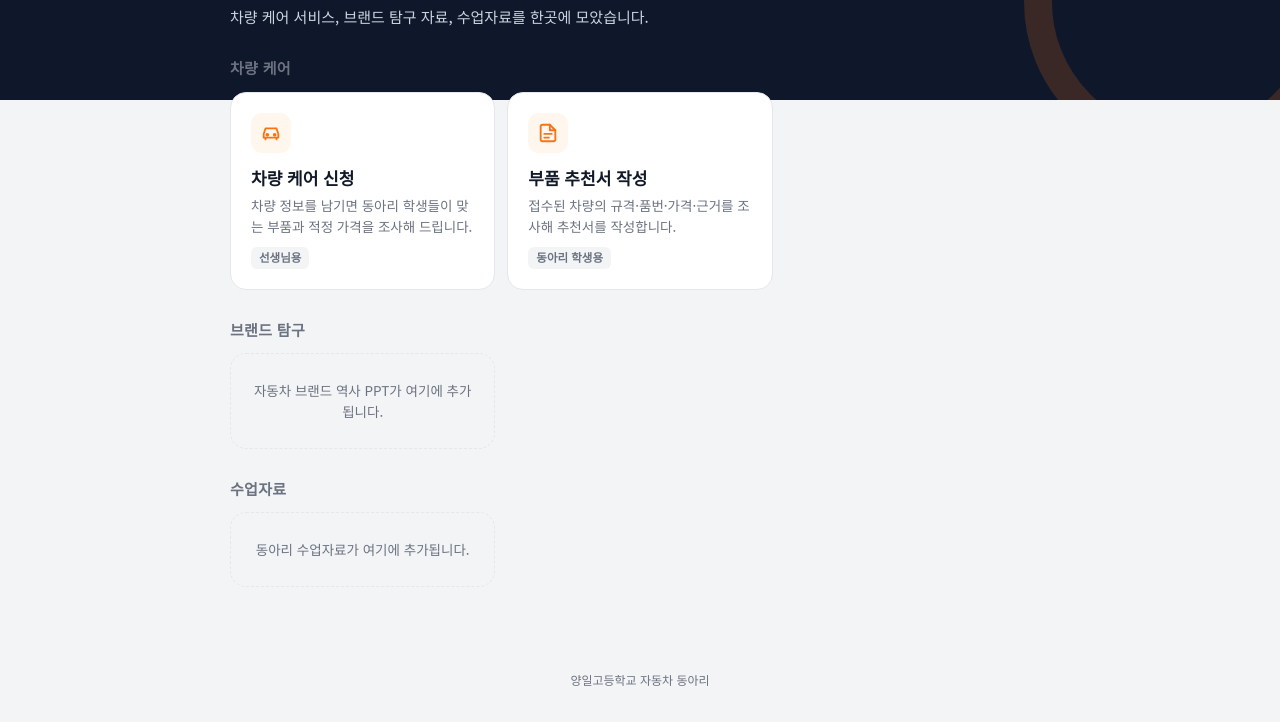
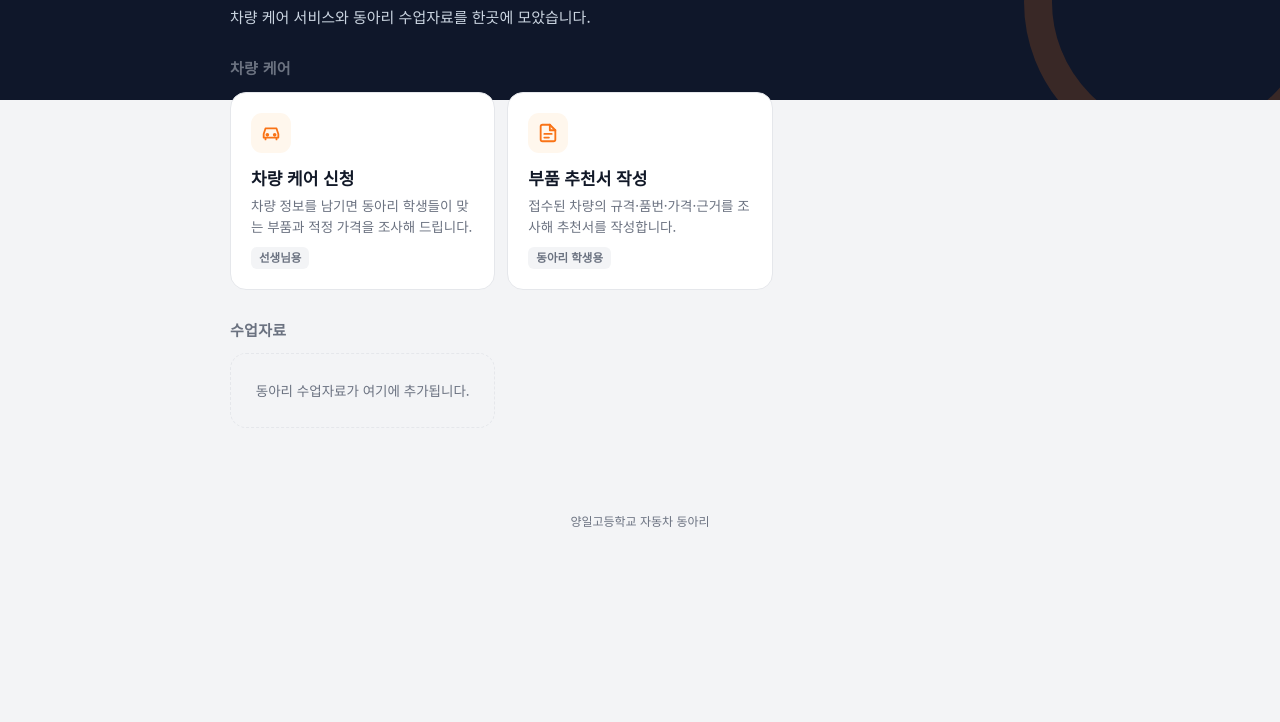
Before and after one commit to shinhs2549-dev/yangil-auto-club, a plain HTML site: page index.html in a window 1280 px wide. Shown: the part 134-856 px from the top of the page. After the commit the page ends 800 px from the top, so only its background shows below. Drawn offline with Linux system fonts and the light colour scheme.

Commit message:
메인: 브랜드 탐구 섹션 제거, 수업자료로 통합
Co-Authored-By: Claude Opus 5.5 <noreply@anthropic.com>
Claude-Session: https://claude.ai/code/session_01PDouQNti754vtrZB15jcfq

```diff
--- a/index.html
+++ b/index.html
@@ -48,7 +48,7 @@
   <div class="wrap">
     <span class="badge">YANGIL AUTO CLUB</span>
     <h1>양일고 자동차 동아리</h1>
-    <p>차량 케어 서비스, 브랜드 탐구 자료, 수업자료를 한곳에 모았습니다.</p>
+    <p>차량 케어 서비스와 동아리 수업자료를 한곳에 모았습니다.</p>
   </div>
 </header>
 
@@ -74,13 +74,6 @@
   </section>
 
   <section>
-    <h2>브랜드 탐구</h2>
-    <div class="grid">
-      <div class="card empty">자동차 브랜드 역사 PPT가 여기에 추가됩니다.</div>
-    </div>
-  </section>
-
-  <section>
     <h2>수업자료</h2>
     <div class="grid">
       <div class="card empty">동아리 수업자료가 여기에 추가됩니다.</div>
```
Also changed, not shown: 2 other files.
